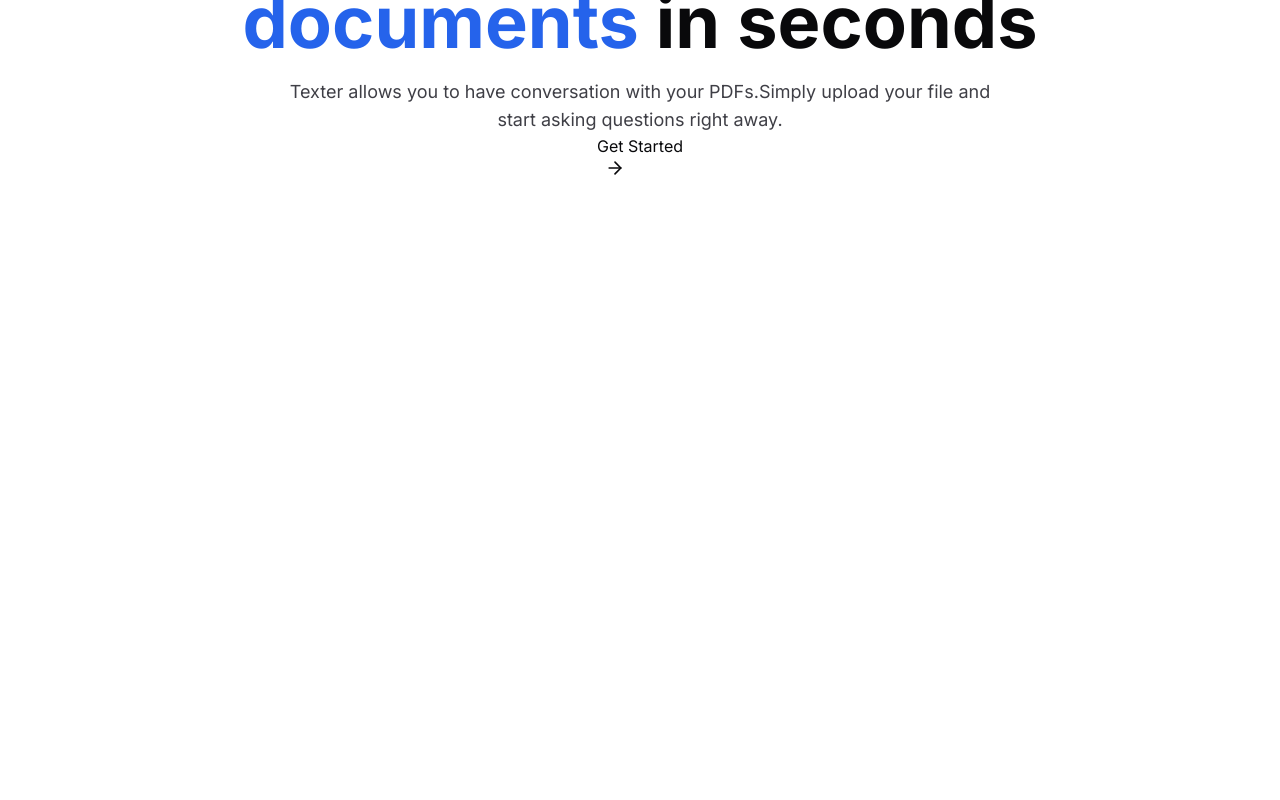
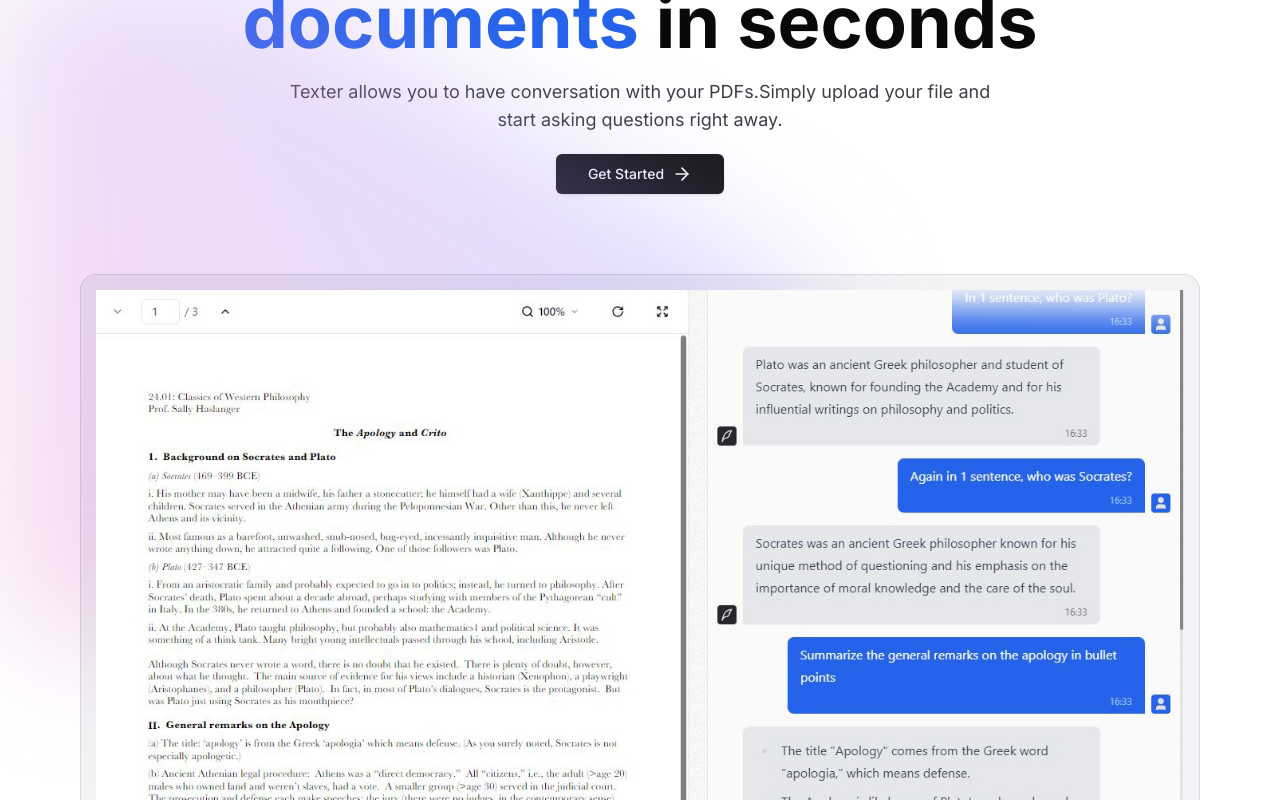
Before and after one commit to mangat-ram/texter, a Next.js app: page / in a window 1280 px wide. Shown: the part 300-1100 px from the top of the page. Before the commit the page ends 960 px from the top, so only its background shows below. Built offline with nearby package versions, Linux system fonts and the light colour scheme.

Commit message:
Adedd Dashboard imagE.

```diff
--- a/src/app/page.tsx
+++ b/src/app/page.tsx
@@ -1,9 +1,12 @@
 import MaxWidthWrapper from "@/components/MaxWidthWrapper";
 import Link from "next/link";
 import { ArrowRight } from "lucide-react";
+import { buttonVariants } from "@/components/ui/button";
+import Image from "next/image";
 
 export default function Home() {
   return (
+    <>
       <MaxWidthWrapper className="mb-12 mt-28 sm:mt-40 flex flex-col items-center justify-center text-center">
         <div
           className="mx-auto mb-4 flex max-w-fit items-center justify-center space-x-2 overflow-hidden rounded-full border border-gray-200 bg-white px-7 py-2 shadow-md backdrop-blur transition-all hover:border-gray-300 hover:bg-white/50"
@@ -26,9 +29,41 @@
         <Link
           href="/dashboard"
           target="_blank"
+          className={buttonVariants({
+            size:"lg",
+            className:"mt-5"
+          })}
         >
           Get Started<ArrowRight className="ml-2 h-5 w-5" />
         </Link>
       </MaxWidthWrapper>
+      {/* Value Proposition Section */}
+      <div>
+        <div className="relative isolate">
+          <div aria-hidden="true" className="pointer-events-none absolute inset-x-0 -top-40 -z-10 transform-gpu overflow-hidden blur-3xl sm:-top-80">
+            <div
+              style={{
+                clipPath:""
+              }}
+              className="relative left-[calc(50%-11rem)] aspect-[1155/678] w-[36.125rem] -translate-x-1/2 rotate-[30deg] bg-gradient-to-tr from-[#ff80bf] to-[#9089fc] opacity-30 sm:left-[calc(50%-30rem)] sm:w-[72.1875rem]" />
+          </div>
+
+          <div>
+            <div className="mx-auto max-w-6xl px-6 lg:px-8">
+              <div className="mt-16 flow-root sm:mt-24">
+                <div className="-m-2 rounded-xl bg-gray-900/5 p-2 ring-1 ring-inset ring-gray-900/10 lg:-m-4 lg:rounded-2xl lg:p-4">
+                  <Image
+                    src="/dashboard-preview.jpg"
+                    alt="product-preview"
+                    width={1364}
+                    height={866}
+                  />
+                </div>
+              </div>
+            </div>
+          </div>
+        </div>
+      </div>
+    </>
   );
 }
```
Also changed, not shown: public/dashboard-preview.jpg (added). Lines whose indentation alone changed are shown as unchanged.
